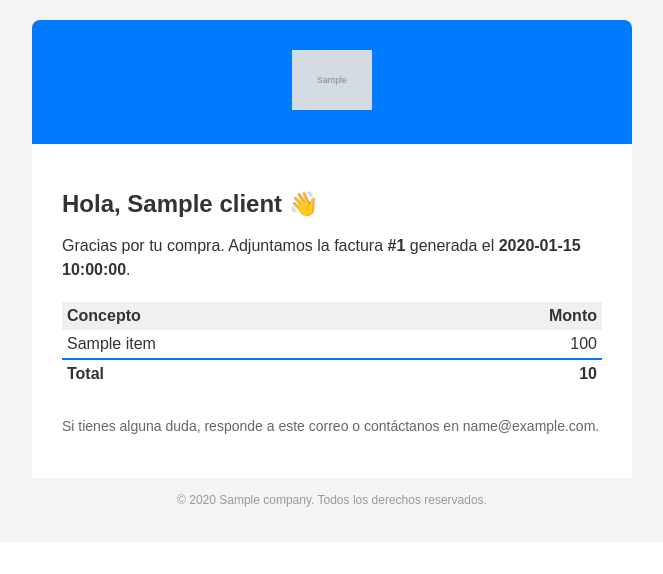
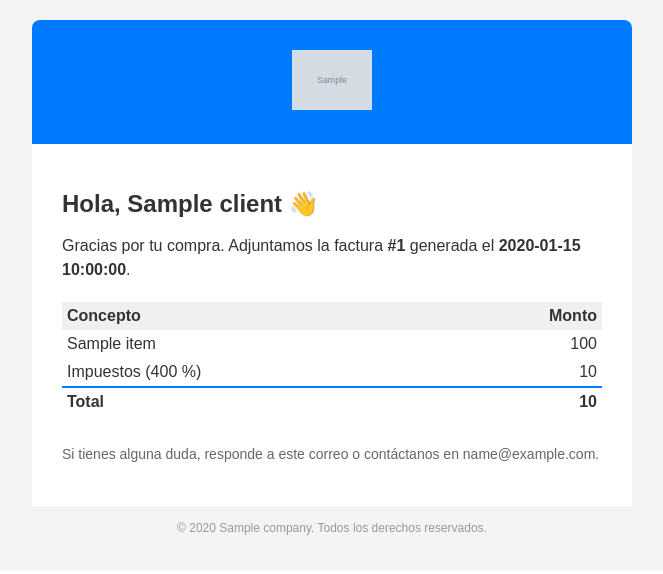
Before and after one commit to CarlosYazid/Ing-Soft-Project, a Python web app: template backend/app/templates/invoice_email.html in a window 1280 px wide. Shown: the top 574 px of the page, without its empty margins (308-971 px from the left). Run offline with Jinja, Linux system fonts and the light colour scheme; the template is opened without the code that fills it: most values are stand-ins (such as "Sample title", 1, 10 or a date in 2020); grey boxes marked "Sample" are stand-in pictures.

Commit message:
Update invoice_email.html

```diff
--- a/backend/app/templates/invoice_email.html
+++ b/backend/app/templates/invoice_email.html
@@ -35,6 +35,10 @@
                     <td align="right">{{ (item.quantity * item.unit_price) | round(2) }}</td>
                   </tr>
                   {% endfor %}
+                  <tr>
+                    <td>Impuestos ({{ invoice.tax_rate * 100 }} %)</td>
+                    <td align="right">{{ invoice.tax_amount }}</td>
+                  </tr>
                   <tr style="font-weight: bold; border-top: 2px solid #007bff;">
                     <td>Total</td>
                     <td align="right">{{ invoice.total }}</td>
```
